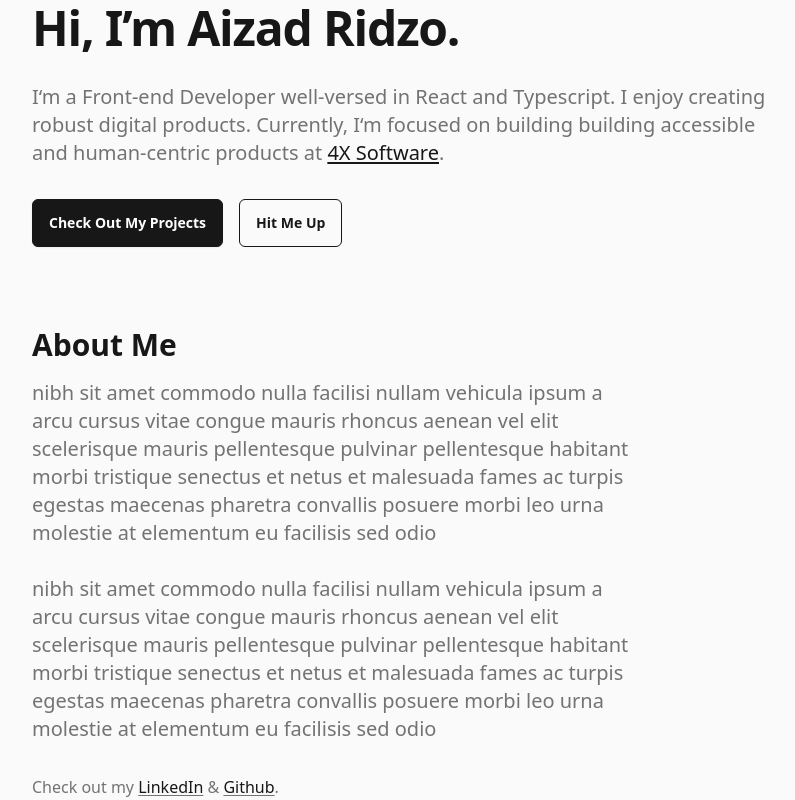
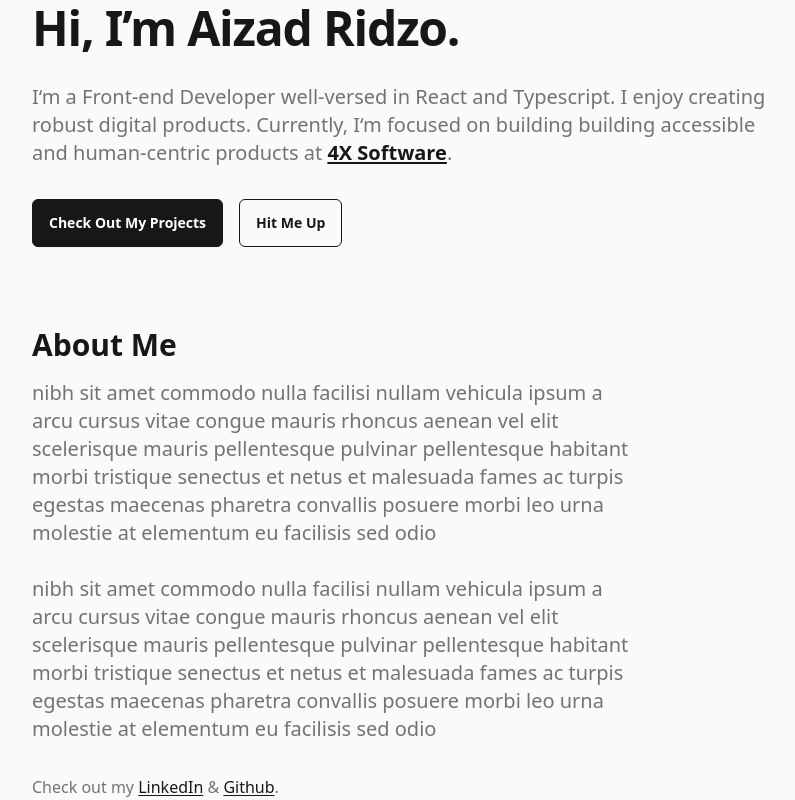
Before and after one commit to aizadrzo/personal-website, a Next.js app: page / in a window 1280 px wide. Shown: the part 200-1000 px from the top of the page, without its empty margins (48-843 px from the left). Built offline with nearby package versions, Linux system fonts and the light colour scheme; what tailwindcss-animated would draw is missing.

Commit message:
feat: added Link component

```diff
--- a/src/components/Badge/Badge.tsx
+++ b/src/components/Badge/Badge.tsx
@@ -9,13 +9,15 @@ const Badge: FC<BadgeProps> = ({
   colorStyle,
   isOutline,
   children,
+  className,
   ...props
-}) => {
-  return (
-    <div className={cn(BadgeCVA({ size, colorStyle, isOutline }))} {...props}>
-      {children}
-    </div>
-  );
-};
+}) => (
+  <div
+    className={cn(BadgeCVA({ size, colorStyle, isOutline, className }))}
+    {...props}
+  >
+    {children}
+  </div>
+);
 
 export default Badge;
--- /dev/null
+++ b/src/components/Link/Link.classnames.ts
@@ -0,0 +1,22 @@
+import { VariantProps, cva } from "class-variance-authority";
+
+export const LinkCVA = cva("link underline-offset-2", {
+  variants: {
+    colorStyle: {
+      primary: "text-primary",
+      secondary: "text-secondary",
+      green: "text-success",
+      yellow: "text-warning",
+      blue: "text-info",
+    },
+    isBold: {
+      true: "font-bold",
+    },
+    defaultVariants: {
+      isBold: false,
+      colorStyle: "primary",
+    },
+  },
+});
+
+export type LinkVariantProps = NonNullable<VariantProps<typeof LinkCVA>>;
--- /dev/null
+++ b/src/components/Link/Link.tsx
@@ -0,0 +1,19 @@
+import React, { ComponentProps, FC } from "react";
+import { cn } from "@/utils";
+import { LinkCVA, LinkVariantProps } from "./Link.classnames";
+
+interface LinkProps extends ComponentProps<"a">, LinkVariantProps {}
+
+const Link: FC<LinkProps> = ({
+  colorStyle = "primary",
+  isBold = false,
+  children,
+  className,
+  ...props
+}) => (
+  <a className={cn(LinkCVA({ colorStyle, isBold, className }))} {...props}>
+    {children}
+  </a>
+);
+
+export default Link;
--- a/src/components/index.ts
+++ b/src/components/index.ts
@@ -3,3 +3,4 @@ export { default as Text } from "./Text/Text";
 export { default as Accordion } from "./Accordion/Accordion";
 export { default as Footer } from "./Footer/Footer";
 export { default as Badge } from "./Badge/Badge";
+export { default as Link } from "./Link/Link";
--- a/src/pages/index.tsx
+++ b/src/pages/index.tsx
@@ -1,4 +1,4 @@
-import { Accordion, Button, Footer, Text } from "@/components";
+import { Accordion, Button, Footer, Text, Link } from "@/components";
 import { workExperience } from "@/constants";
 
 export default function Home() {
@@ -19,10 +19,7 @@ export default function Home() {
           I&lsquo;m a Front-end Developer well-versed in React and Typescript. I
           enjoy creating robust digital products. Currently, I&lsquo;m focused
           on building building accessible and human-centric products at{" "}
-          <a className="link underline-offset-2 text-neutral-900">
-            4X Software
-          </a>
-          .
+          <Link isBold>4X Software</Link>.
         </Text>
         <div className="space-x-4">
           <Button variant="contain">Check Out My Projects</Button>
@@ -51,15 +48,7 @@ export default function Home() {
             facilisis sed odio
           </Text>
           <Text variant="small-p" colorStyle="secondary">
-            Check out my{" "}
-            <a className="link underline-offset-2">
-              <Text variant="small-p">LinkedIn</Text>
-            </a>{" "}
-            &{" "}
-            <a className="link underline-offset-2">
-              <Text variant="small-p">Github</Text>
-            </a>
-            .
+            Check out my <Link>LinkedIn</Link> & <Link>Github</Link>.
           </Text>
         </div>
         <div className="h-32 lg:h-full rounded-lg bg-base-200"></div>
@@ -89,8 +78,7 @@ export default function Home() {
             mauris pellentesque pulvinar pellentesque
           </Text>
           <Text variant="small-p" colorStyle="secondary" className="pb-8">
-            For more info, download my resume{" "}
-            <a className="link underline-offset-2 text-neutral-900">here</a>.
+            For more info, download my resume <Link>here</Link>.
           </Text>
         </div>
         <Accordion>
```
Also changed, not shown: src/components/Button/Button.tsx (+2 -7 lines).
